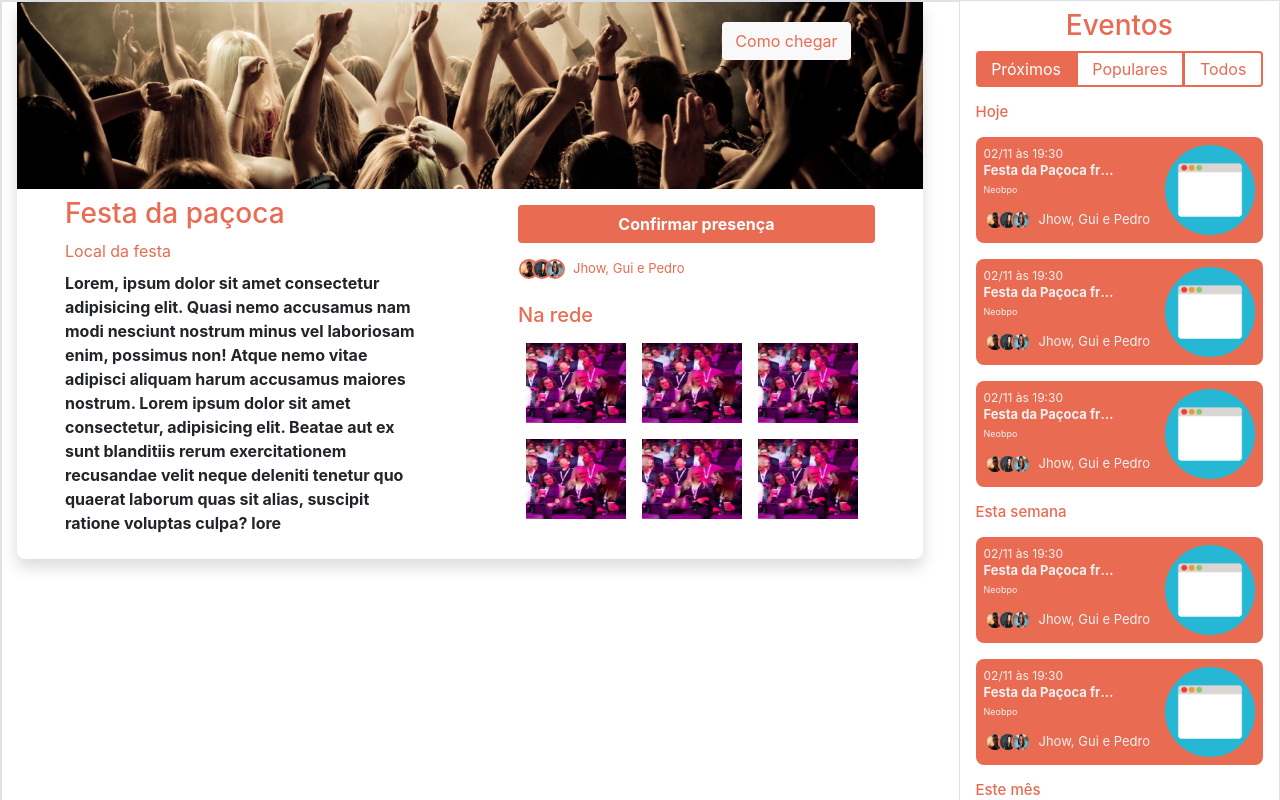
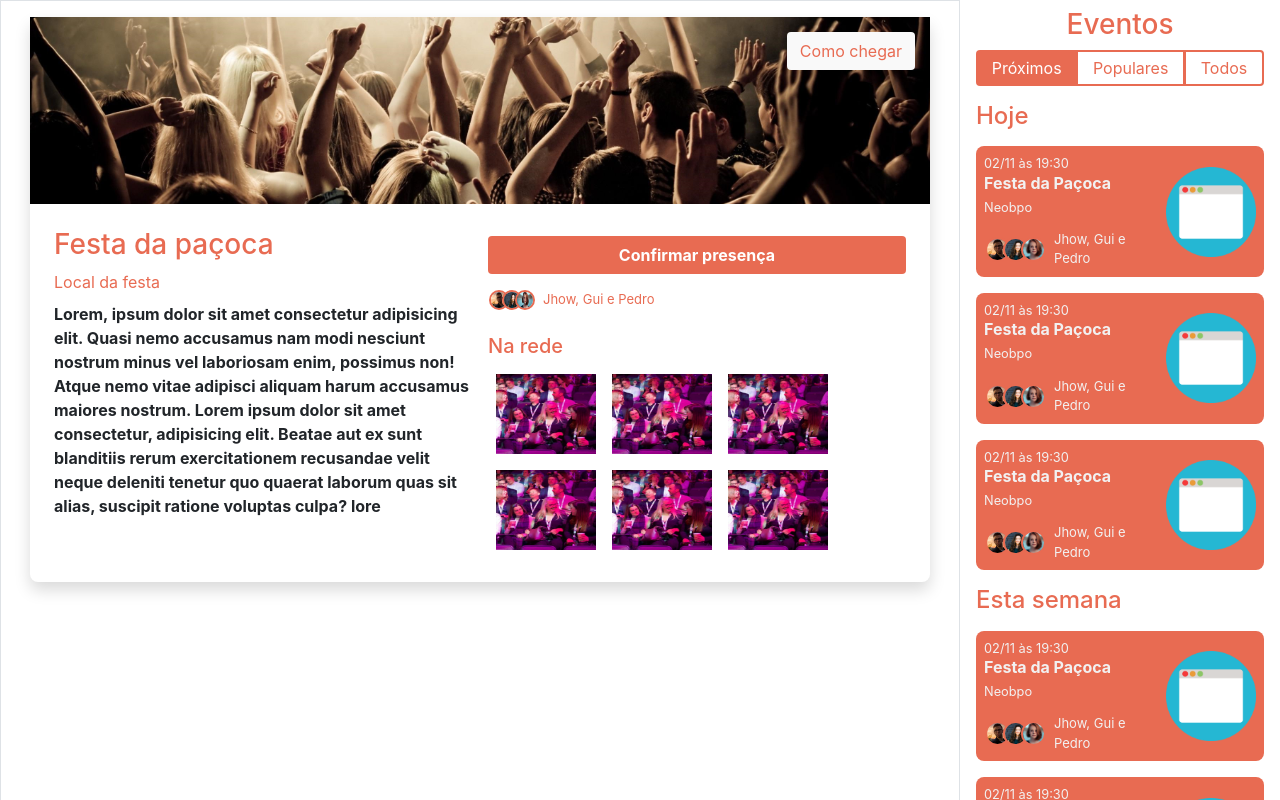
Before and after one commit to jhonnatthan/Onde-Ferve, a React (Create React App) app in the folder Web/: page / in a window 1280 px wide. Shown: the top 800 px of the page. Built offline with nearby package versions, Linux system fonts and the light colour scheme.

Commit message:
[UPDATE] - Ajustes de mapa

```diff
--- a/Web/src/App.js
+++ b/Web/src/App.js
@@ -2,8 +2,9 @@ import React from "react";
 
 import Routes from "./Routes";
 import "bootstrap/dist/css/bootstrap.min.css";
+
 const App = () => {
-    return <Routes />;
+  return <Routes />;
 };
 
 export default App;
--- a/Web/src/components/CardEvent.js
+++ b/Web/src/components/CardEvent.js
@@ -4,89 +4,92 @@ import profile1 from "../assets/images/profile1.jpg";
 import profile2 from "../assets/images/profile2.jpg";
 import profile3 from "../assets/images/profile3.jpg";
 
-const cardEvent = {
+const styles = {
+  cardEvent: {
     background: "#E86B52",
-    borderRadius: "8px",
-};
+    borderRadius: "8px"
+  },
 
-const textData = {
+  textData: {
     color: "#F2F1F1",
-    fontSize: "12px",
-};
-const textTitleEvent = {
+    fontSize: ".8rem"
+  },
+  textTitleEvent: {
     color: "#F2F1F1",
-    fontSize: "13px",
-    maxWidth: "135px",
-};
+    fontSize: "1rem",
+    maxWidth: "135px"
+  },
 
-const textLocal = {
+  textLocal: {
     color: "#F2F1F1",
-    fontSize: "9px",
-    margin: "5px 0",
-};
+    fontSize: ".8rem",
+    margin: "5px 0"
+  },
 
-const profileImg = {
+  profileImg: {
     border: "2px #E86B52 solid",
     marginLeft: "-7px",
-    width: "20px",
-    height: "20px",
-    borderRadius: "10px",
-};
+    width: "25px",
+    height: "25px",
+    objectFit: "cover",
+    borderRadius: "17.5px"
+  },
 
-const namesProfiles = {
+  namesProfiles: {
     color: "#F2F1F1",
-    fontSize: "13px",
-};
+    fontSize: "13px"
+  },
 
-const eventImage = {
+  eventImage: {
     width: "90px",
     height: "90px",
-    borderRadius: "8px",
+    borderRadius: "8px"
+  }
 };
 
 const CardEvent = () => {
   return (
     <div
-            style={cardEvent}
+      style={styles.cardEvent}
       className="d-flex justify-content-between p-2 my-2"
     >
-            <div className="d-flex flex-column">
-                <p style={textData} className="m-0">
+      <div className="d-flex flex-column flex-fill">
+        <p style={styles.textData} className="m-0">
           02/11 às 19:30
         </p>
         <h4
-                    style={textTitleEvent}
-                    className="font-weight-bold text-truncate m-0"
+          style={styles.textTitleEvent}
+          className="font-weight-bold text-truncate flex-fill m-0"
         >
-                    Festa da Paçoca frwgrgrgrgr
+          Festa da Paçoca
         </h4>
-                <span style={textLocal}>Neobpo</span>
+        <span style={styles.textLocal}>Neobpo</span>
         <div className="d-flex flex-row align-items-center px-2 mt-2">
           <img
             src={profile1}
-                        style={profileImg}
+            style={styles.profileImg}
             alt=""
             srcSet={profile1}
           />
           <img
             src={profile2}
-                        style={profileImg}
+            style={styles.profileImg}
             alt=""
             srcSet={profile2}
           />
           <img
             src={profile3}
-                        style={profileImg}
+            style={styles.profileImg}
             alt=""
             srcSet={profile3}
           />
-                    <span style={namesProfiles} className="ml-2">
+          <span style={styles.namesProfiles} className="ml-2">
             Jhow, Gui e Pedro
           </span>
         </div>
       </div>
       <div className="d-flex justify-content-center align-items-center">
-                <img style={eventImage} src={imageCircle} alt="" srcSet="" />
+        <img style={styles.eventImage} src={imageCircle} alt="" srcSet="" />
       </div>
     </div>
   );
--- a/Web/src/components/ModalEvent.js
+++ b/Web/src/components/ModalEvent.js
@@ -5,85 +5,86 @@ import profile2 from "../assets/images/profile2.jpg";
 import profile3 from "../assets/images/profile3.jpg";
 import imagemEvento from "../assets/images/evento-image.jpg";
 
-const modalContainer = {
-    width: "906px",
-    height: "auto",
+const styles = {
+  modalContainer: {
     borderRadius: "8px",
-};
-const headerAreaContainer = {
-    background: "#000",
-};
+    maxWidth: "900px",
+    position: "relative"
+  },
+  headerAreaContainer: {
+    background: "#000"
+  },
 
-const headerArea = {
+  headerArea: {
     background: `transparent url(${imageFesta}) 0% 0% no-repeat padding-box`,
     backgroundSize: "center",
-    height: "187px",
-};
-const headerBtn = {
+    height: "187px"
+  },
+  headerBtn: {
     background: "#F9F9F9",
     position: "absolute",
-    right: "60px",
-    top: "20px",
-    color: "#E86B52",
-};
+    right: "15px",
+    top: "15px",
+    color: "#E86B52"
+  },
 
-const eventTitle = {
-    color: "#E86B52",
-};
-const eventLocal = {
-    color: "#E86B52",
-};
-const eventBtnConfirm = {
+  eventTitle: {
+    color: "#E86B52"
+  },
+  eventLocal: {
+    color: "#E86B52"
+  },
+  eventBtnConfirm: {
     background: "#E86B52",
-    width: "",
-};
-const profileImg = {
+    width: ""
+  },
+  profileImg: {
     border: "2px #E86B52 solid",
     marginLeft: "-7px",
     width: "20px",
     height: "20px",
-    borderRadius: "10px",
-};
+    borderRadius: "10px"
+  },
 
-const namesProfiles = {
+  namesProfiles: {
     color: "#E86B52 ",
-    fontSize: "13px",
-};
+    fontSize: "13px"
+  },
 
-const events = {
+  events: {
     width: "100px",
-    height: "80px",
+    height: "80px"
+  }
 };
 
 const ModalEvent = () => (
-    <div className="shadow" style={modalContainer}>
-        <div style={headerAreaContainer}>
-            <div style={headerArea}>
-                <button className="btn mr-5" style={headerBtn}>
+  <div className="shadow mt-3 " style={styles.modalContainer}>
+    <div style={styles.headerAreaContainer}>
+      <div style={styles.headerArea}>
+        <button className="btn" style={styles.headerBtn}>
           Como chegar
         </button>
       </div>
     </div>
-        <div className="d-flex flex-row">
-            <div className="w-50 px-5 py-2">
-                <h3 style={eventTitle}>Festa da paçoca</h3>
-                <span style={eventLocal}>Local da festa</span>
+    <div className="d-flex flex-row p-3">
+      <div className="w-50 p-2">
+        <h3 style={styles.eventTitle}>Festa da paçoca</h3>
+        <span style={styles.eventLocal}>Local da festa</span>
         <p className="mt-2 font-weight-bold">
-                    Lorem, ipsum dolor sit amet consectetur adipisicing elit.
-                    Quasi nemo accusamus nam modi nesciunt nostrum minus vel
-                    laboriosam enim, possimus non! Atque nemo vitae adipisci
-                    aliquam harum accusamus maiores nostrum. Lorem ipsum dolor
-                    sit amet consectetur, adipisicing elit. Beatae aut ex sunt
-                    blanditiis rerum exercitationem recusandae velit neque
-                    deleniti tenetur quo quaerat laborum quas sit alias,
+          Lorem, ipsum dolor sit amet consectetur adipisicing elit. Quasi nemo
+          accusamus nam modi nesciunt nostrum minus vel laboriosam enim,
+          possimus non! Atque nemo vitae adipisci aliquam harum accusamus
+          maiores nostrum. Lorem ipsum dolor sit amet consectetur, adipisicing
+          elit. Beatae aut ex sunt blanditiis rerum exercitationem recusandae
+          velit neque deleniti tenetur quo quaerat laborum quas sit alias,
           suscipit ratione voluptas culpa? lore
         </p>
       </div>
-            <div className="w-50 px-5 py-2">
+      <div className="w-50 p-2">
         {/* Area de confirmação */}
         <div className="d-flex justify-content-center flex-column py-2">
           <button
-                        style={eventBtnConfirm}
+            style={styles.eventBtnConfirm}
             className="btn text-white font-weight-bold mb-2"
           >
             Confirmar presença
@@ -91,23 +92,23 @@ const ModalEvent = () => (
           <div className="d-flex flex-row align-items-center px-2 mt-2">
             <img
               src={profile1}
-                            style={profileImg}
+              style={styles.profileImg}
               alt=""
               srcSet={profile1}
             />
             <img
               src={profile2}
-                            style={profileImg}
+              style={styles.profileImg}
               alt=""
               srcSet={profile2}
             />
             <img
               src={profile3}
-                            style={profileImg}
+              style={styles.profileImg}
               alt=""
               srcSet={profile3}
             />
-                        <span style={namesProfiles} className="ml-2">
+            <span style={styles.namesProfiles} className="ml-2">
               Jhow, Gui e Pedro
             </span>
           </div>
@@ -115,42 +116,42 @@ const ModalEvent = () => (
         {/* Fim Area de confirmação */}
         {/* Area de rede*/}
         <div className="d-flex flex-column mt-3">
-                    <h5 style={eventTitle}>Na rede</h5>
+          <h5 style={styles.eventTitle}>Na rede</h5>
           <div className="d-flex flex-wrap">
             <img
               className="m-2"
               src={imagemEvento}
-                            style={events}
+              style={styles.events}
               alt=""
             />
             <img
               className="m-2"
               src={imagemEvento}
-                            style={events}
+              style={styles.events}
               alt=""
             />
             <img
               className="m-2"
               src={imagemEvento}
-                            style={events}
+              style={styles.events}
               alt=""
             />
             <img
               className="m-2"
               src={imagemEvento}
-                            style={events}
+              style={styles.events}
               alt=""
             />
             <img
               className="m-2"
               src={imagemEvento}
-                            style={events}
+              style={styles.events}
               alt=""
             />
             <img
               className="m-2"
               src={imagemEvento}
-                            style={events}
+              style={styles.events}
               alt=""
             />
           </div>
--- a/Web/src/pages/Auth.js
+++ b/Web/src/pages/Auth.js
@@ -1,37 +1,36 @@
-import React, { Component, useState, useEffect } from "react";
+import React, { useState } from "react";
 import imageFesta from "../assets/images/festa/festa1.png";
 
-import Api from "../services/api";
+const styles = {
+  mainForm: {
+    background: "#000"
+  },
 
-const mainForm = {
-    background: "#000",
-};
-
-const containerBG = {
+  containerBG: {
     background: `transparent url(${imageFesta}) 0% 0% no-repeat padding-box`,
     backgroundSize: "cover",
-    minHeight: "100vh",
+    minHeight: "100vh"
     // opacity: 0.61,
+  },
+  containerCard: {
+    width: "495px",
+    height: "307px"
+  },
+  formStyle: {
+    background: "#EEEEEE",
+    borderRadius: "8px"
+  },
+  textForm: {
+    color: "#E86B52"
+  },
+  btnLogin: {
+    background: "#E86B52"
+  }
 };
-const containerCard = {
-    width: "495px",
-    height: "307px",
-};
-const formStyle = {
-    background: "#EEEEEE",
-    borderRadius: "8px",
-};
-const textForm = { color: "#E86B52" };
-const btnLogin = { background: "#E86B52" };
 
 const Auth = () => {
   const [emailInput, setEmailInput] = useState("");
   const [passwordInput, setPasswordInput] = useState("");
-
-    // useEffect(async () => {
-    //     const response = await Api.get("/users/guyi02/repos");
-    //     console.log(response);
-    // });
 
   const handleLogin = e => {
     e.preventDefault();
@@ -42,21 +41,21 @@ const Auth = () => {
   };
 
   return (
-        <main style={mainForm}>
+    <main style={styles.mainForm}>
       <div
         className="d-flex justify-content-center align-items-center"
-                style={containerBG}
+        style={styles.containerBG}
       >
         <div>
-                    <div style={containerCard}>
+          <div style={styles.containerCard}>
             <form
               className="form-signin p-4"
-                            style={formStyle}
+              style={styles.formStyle}
               onSubmit={event => handleLogin(event)}
             >
               <h1
                 className="h3 mb-3 text-center font-weight-bold"
-                                style={textForm}
+                style={styles.textForm}
               >
                 Login
               </h1>
@@ -80,7 +79,7 @@ const Auth = () => {
               <button
                 className="btn btn-lg btn-block text-light"
                 type="submit"
-                                style={btnLogin}
+                style={styles.btnLogin}
               >
                 Entrar
               </button>
--- a/Web/src/pages/MapPage.js
+++ b/Web/src/pages/MapPage.js
@@ -4,62 +4,71 @@ import CardEvent from "../components/CardEvent";
 import ModalEvent from "../components/ModalEvent";
 import profile1 from "../assets/images/profile1.jpg";
 
-const textEvent = {
-    color: "#E86B52",
-};
-const btnGroupStyle = {
+const styles = {
+  mapContainer: {
+    maxHeight: "100vh"
+  },
+  textEvent: {
+    color: "#E86B52"
+  },
+  btnGroupStyle: {
     background: "#fff",
     border: "2px #E86B52 solid",
+    color: "#E86B52"
+  },
+
+  btnGroupStyleActive: {
+    background: "#E86B52",
+    color: "#fff"
+  },
+
+  textLabel: {
     color: "#E86B52",
-};
+    fontSize: "1.5rem"
+  },
 
-const btnGroupStyleActive = {
-    background: "#E86B52",
-    color: "#fff",
-};
-
-const textLabel = {
-    color: "#E86B52",
-    fontSize: "15px",
-};
-
-const textError = {
+  textError: {
     color: "#E86B52",
     letterSpacing: 0,
-    opacity: 1,
-};
+    opacity: 1
+  },
 
-const footerSideMenu = {
+  footerSideMenu: {
     background: "#E86B52",
-    borderRadius: "10px 10px 0 0",
-};
+    borderRadius: "10px 10px 0 0"
+  },
 
-const footerSideMenuImg = {
+  footerSideMenuImg: {
     border: "2px #E86B52 solid",
     width: "30px",
     height: "30px",
-    borderRadius: "15px",
+    borderRadius: "15px"
+  },
+
+  footerSideMenuName: {
+    color: "#F2F1F1",
+    fontSize: "13px",
+    maxWidth: "135px"
+  },
+  barContainer: {
+    overflow: "scroll"
+  }
 };
 
-const footerSideMenuName = {
-    color: "#F2F1F1",
-    fontSize: "13px",
-    maxWidth: "135px",
-};
 const MapPage = () => {
   const data = [];
 
   return (
-        <main className="border container-fluid">
+    <main className="container-fluid">
       <div className="row">
-                <div className="col-12 col-sm-9 border">
+        <div className="col-12 col-sm-9 border justify-content-center align-items-start d-flex">
           {/* APARECER VIA MODAL/ANIMAÇÃO */}
           <ModalEvent />
         </div>
-                <div className="col-12 col-sm-3 p-0">
+        <div className="col-12 col-sm-3 p-0" style={styles.barContainer}>
           <div className="px-3">
             <div className="d-flex flex-column py-2">
-                            <h3 className="text-center" style={textEvent}>
+              <h3 className="text-center" style={styles.textEvent}>
                 Eventos
               </h3>
 
@@ -71,49 +80,48 @@ const MapPage = () => {
                 <button
                   type="button"
                   className="btn p-1"
-                                    style={(btnGroupStyle, btnGroupStyleActive)}
+                  style={(styles.btnGroupStyle, styles.btnGroupStyleActive)}
                 >
                   Próximos
                 </button>
                 <button
                   type="button"
                   className="btn p-1"
-                                    style={btnGroupStyle}
+                  style={styles.btnGroupStyle}
                 >
                   Populares
                 </button>
                 <button
                   type="button"
                   className="btn p-1"
-                                    style={btnGroupStyle}
+                  style={styles.btnGroupStyle}
                 >
                   Todos
                 </button>
               </div>
             </div>
             <div className="d-flex my-2 flex-column">
-                            <h4 style={textLabel}>Hoje</h4>
+              <h4 style={styles.textLabel}>Hoje</h4>
               <div className="d-flex flex-column mb-2">
                 <CardEvent />
                 <CardEvent />
                 <CardEvent />
               </div>
-                            <h4 style={textLabel}>Esta semana</h4>
+              <h4 style={styles.textLabel}>Esta semana</h4>
               <div className="d-flex flex-column mb-2">
                 <CardEvent />
                 <CardEvent />
               </div>
-                            <h4 style={textLabel}>Este mês</h4>
+              <h4 style={styles.textLabel}>Este mês</h4>
               <div className="d-flex flex-column">
                 {data.length > 0 ? (
                   <CardEvent />
                 ) : (
                   <p
                     className="text-left font-weight-bold"
-                                        style={textError}
+                    style={styles.textError}
                   >
-                                        Não encontramos eventos com este filtro
-                                        :(
+                    Não encontramos eventos com este filtro :(
                   </p>
                 )}
               </div>
@@ -122,17 +130,17 @@ const MapPage = () => {
           {/* Footer button*/}
           <div
             className="px-4 py-2 d-flex align-items-center justify-content-center"
-                        style={footerSideMenu}
+            style={styles.footerSideMenu}
           >
             <img
               src={profile1}
-                            style={footerSideMenuImg}
+              style={styles.footerSideMenuImg}
               alt=""
               className="mr-2"
               srcSet={profile1}
             />
             <p
-                            style={footerSideMenuName}
+              style={styles.footerSideMenuName}
               className="m-0 font-weight-bold"
             >
               Nome do usuário
```
Also changed, not shown: Web/src/components/Carousel.js (+6 -5 lines). Lines whose indentation alone changed are shown as unchanged.
